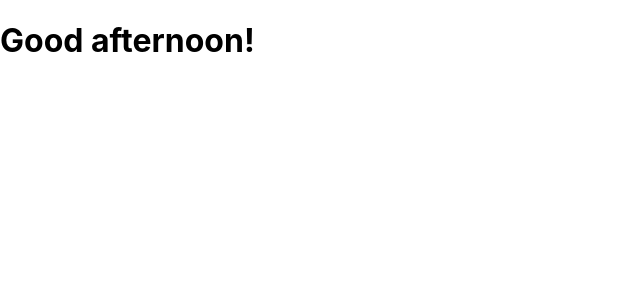
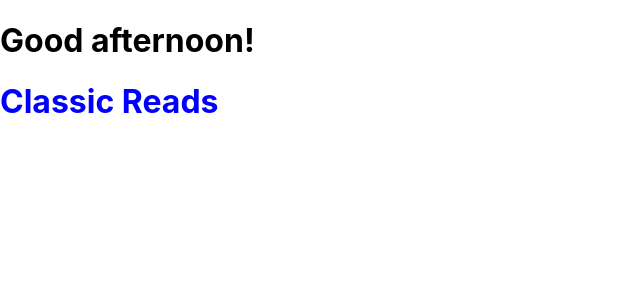
Before and after one commit to Ki-muh/Book-review-app, a React (Create React App) app: page / in a window 1280 px wide. Shown: the top 300 px of the page, without its empty margins (0-640 px from the left). Built offline with nearby package versions, Linux system fonts and the light colour scheme.

Commit message:
Updated Home.js

```diff
--- a/src/Home.js
+++ b/src/Home.js
@@ -5,6 +5,7 @@ function Home() {
     return(
         <div>
             <UserGreeting />
+            <h1 style={{color: "blue"}} >Classic Reads</h1>
         </div>
     )
 }
```
